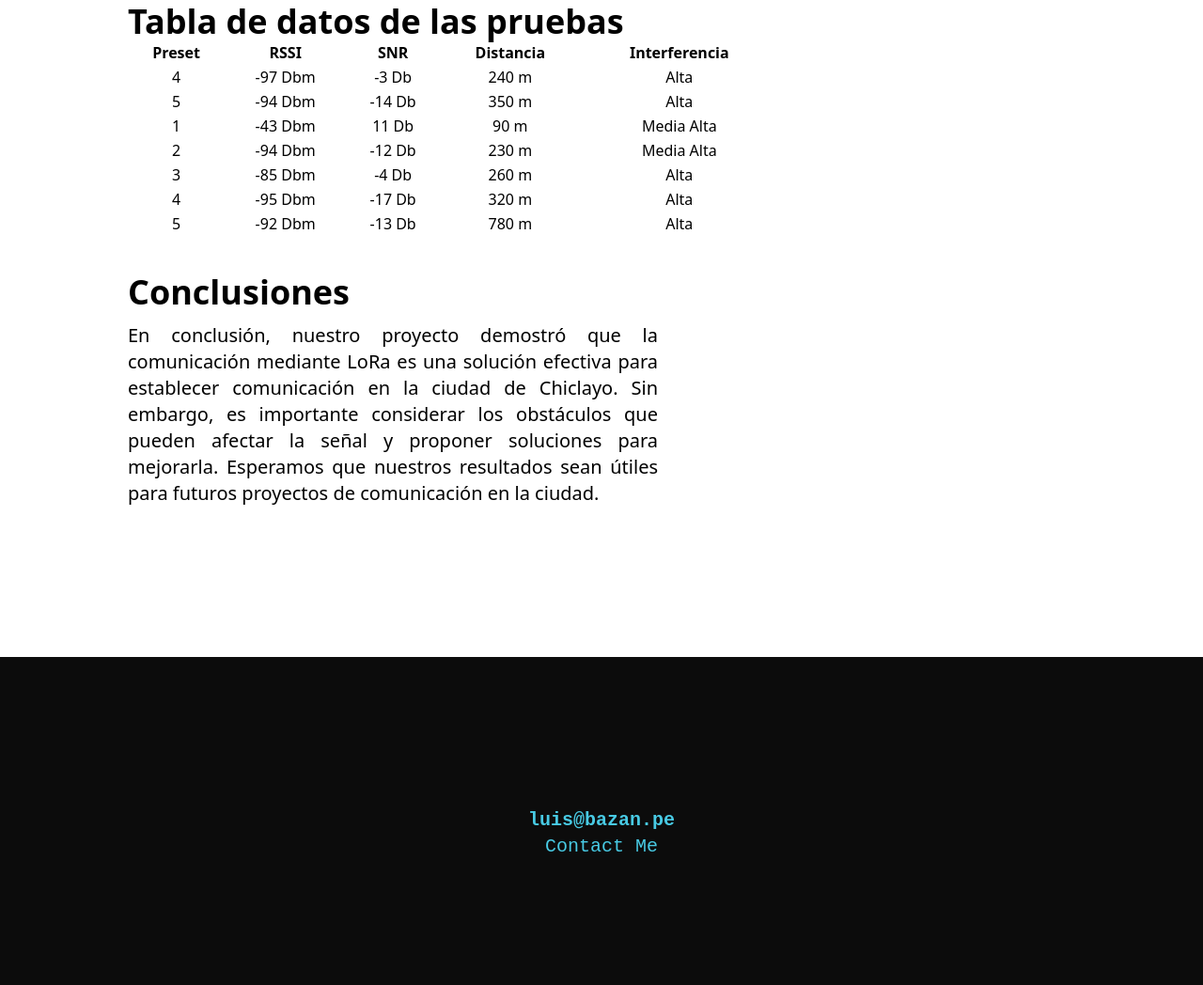
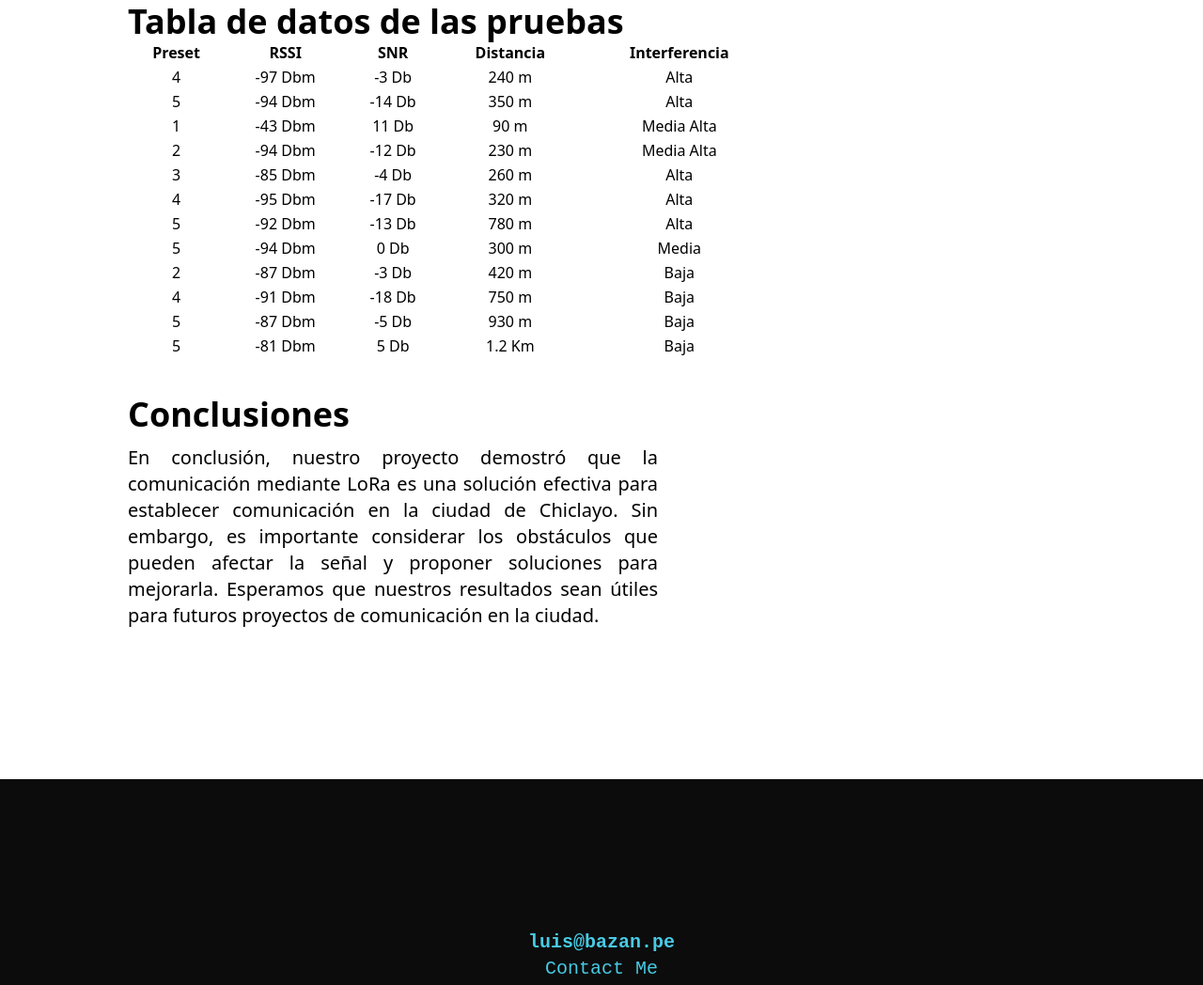
Before and after one commit to luisBazanDev/personal-page, an Astro site: page /blog/articulo/lora-chiclayo-test in a window 1280 px wide. Shown: the part 1797-2845 px from the top of the page at 94% size. Built offline with nearby package versions, Linux system fonts and the light colour scheme; Astro itself is replaced by a stand-in of ours.

Commit message:
Finish registers in lora-chiclayo-test

```diff
--- a/src/pages/blog/articulo/lora-chiclayo-test.md
+++ b/src/pages/blog/articulo/lora-chiclayo-test.md
@@ -32,6 +32,11 @@ Para mejorar la comunicación en estas zonas, proponemos la instalación de repe
 | 3      | -85 Dbm | -4 Db  | 260 m     | Alta          |
 | 4      | -95 Dbm | -17 Db | 320 m     | Alta          |
 | 5      | -92 Dbm | -13 Db | 780 m     | Alta          |
+| 5      | -94 Dbm | 0 Db   | 300 m     | Media         |
+| 2      | -87 Dbm | -3 Db  | 420 m     | Baja          |
+| 4      | -91 Dbm | -18 Db | 750 m     | Baja          |
+| 5      | -87 Dbm | -5 Db  | 930 m     | Baja          |
+| 5      | -81 Dbm | 5 Db   | 1.2 Km    | Baja          |
 
 ## Conclusiones
 
```
